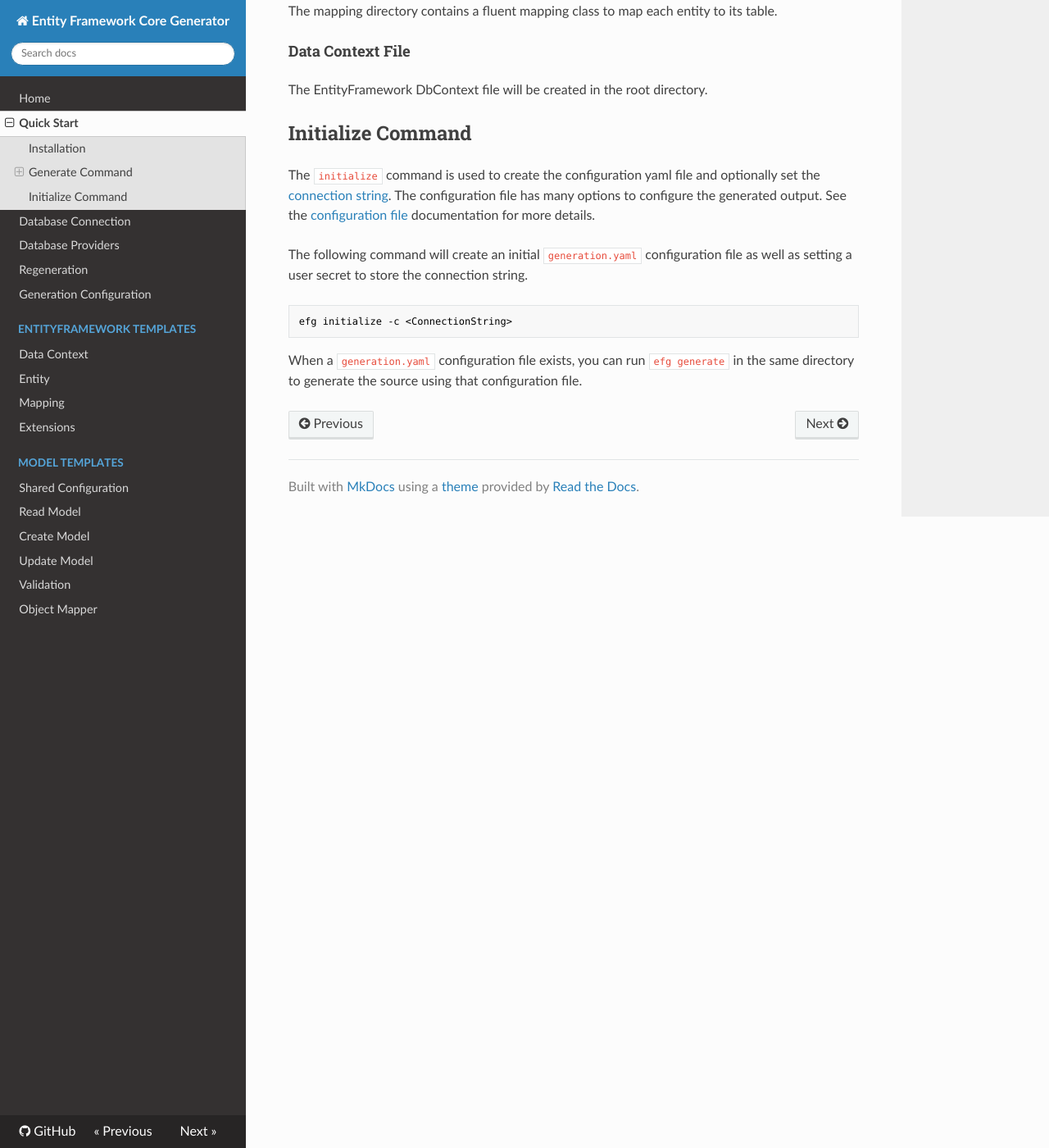
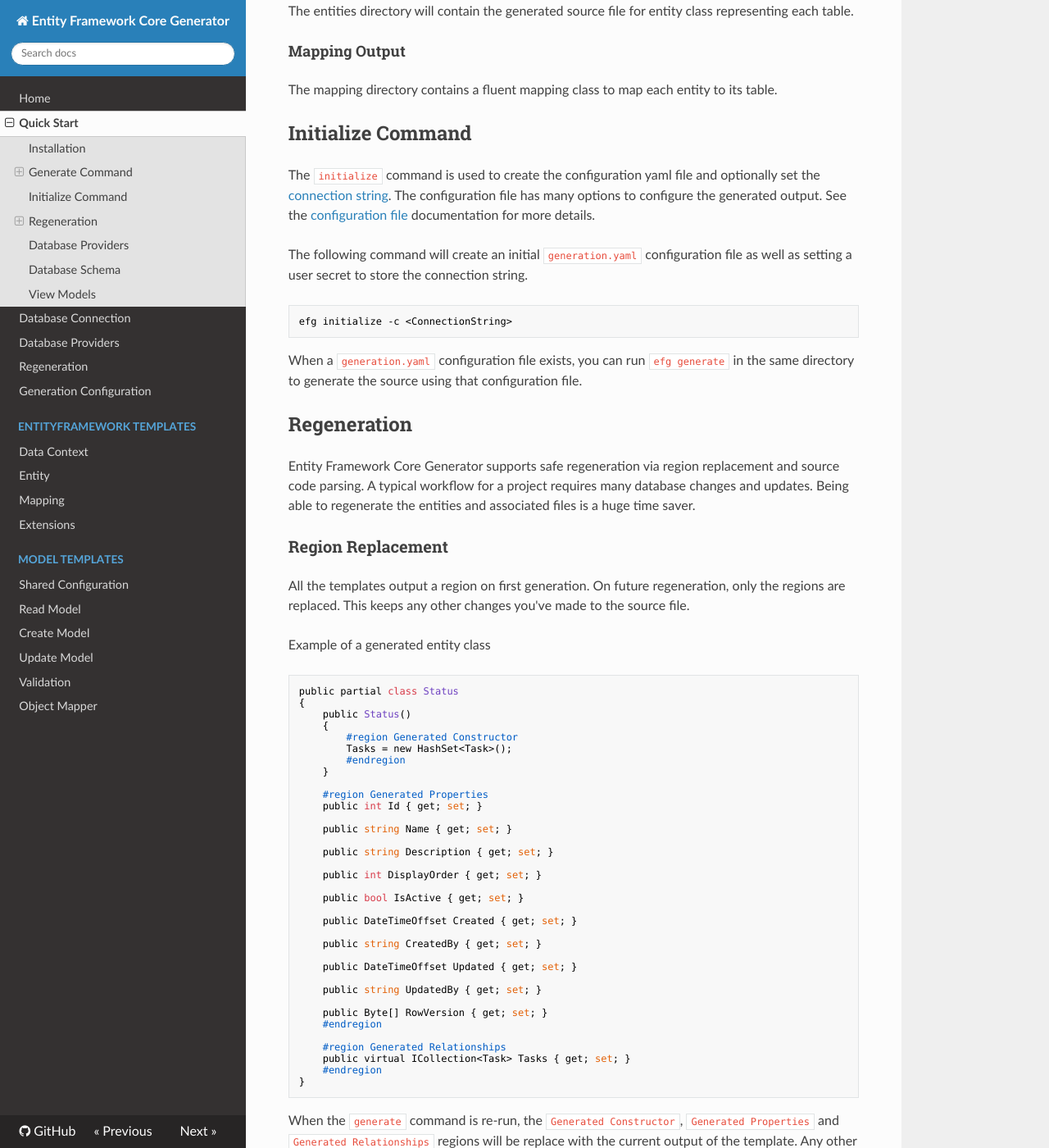
Before and after one commit to loresoft/EntityFrameworkCore.Generator, an MkDocs documentation site: the page built from docs/quickStart.md, in a window 1280 px wide and 1400 px high, scrolled down 915 px. Shown: the whole window at 82% size. Built offline with MkDocs 1.6.1, drawn with Linux system fonts in a browser that asks for light colours; nearby versions of some CDN libraries; old or Windows-style settings are respelled for this version of MkDocs; some of the changed text lies outside the part shown.

Commit message:
update docs

````diff
--- a/docs/quickStart.md
+++ b/docs/quickStart.md
@@ -22,23 +22,23 @@ Replace `<ConnectionString>` with a valid database connection string.
 
 ### Generation Output
 
-The `generate` command will create the follow files and directory structure by default.  The root directory defaults to the current working directory.  Most of the output names and locations can be customized in the [configuration file](configuration.md)
+The `generate` command will create the follow files and directory structure by default.  The root directory defaults to the current working directory.  Most of the output names and locations can be customized in the [configuration file](https://efg.loresoft.com/en/latest/configuration/)
 
-#### Entities Directory
+#### Data Context Output
+
+The EntityFramework DbContext file will be created in the root directory.
+
+#### Entities Output
 
 The entities directory will contain the generated source file for entity class representing each table.
 
-#### Mapping Directory
+#### Mapping Output
 
 The mapping directory contains a fluent mapping class to map each entity to its table.
 
-#### Data Context File
-
-The EntityFramework DbContext file will be created in the root directory.
-
 ## Initialize Command
 
-The `initialize` command is used to create the configuration yaml file and optionally set the [connection string](connectionString.md). The configuration file has many options to configure the generated output.  See the [configuration file](configuration.md) documentation for more details.
+The `initialize` command is used to create the configuration yaml file and optionally set the [connection string](https://efg.loresoft.com/en/latest/connectionString/). The configuration file has many options to configure the generated output.  See the [configuration file](https://efg.loresoft.com/en/latest/configuration/) documentation for more details.
 
 The following command will create an initial `generation.yaml` configuration file as well as setting a user secret to store the connection string.
 
@@ -47,3 +47,90 @@ efg initialize -c <ConnectionString>
 ```
 
 When a `generation.yaml` configuration file exists, you can run `efg generate` in the same directory to generate the source using that configuration file.
+
+## Regeneration
+
+Entity Framework Core Generator supports safe regeneration via region replacement and source code parsing.  A typical workflow for a project requires many database changes and updates.  Being able to regenerate the entities and associated files is a huge time saver.
+
+### Region Replacement
+
+All the templates output a region on first generation.  On future regeneration, only the regions are replaced.  This keeps any other changes you've made to the source file.
+
+Example of a generated entity class
+
+```C#
+public partial class Status
+{
+    public Status()
+    {
+        #region Generated Constructor
+        Tasks = new HashSet<Task>();
+        #endregion
+    }
+
+    #region Generated Properties
+    public int Id { get; set; }
+
+    public string Name { get; set; }
+
+    public string Description { get; set; }
+
+    public int DisplayOrder { get; set; }
+
+    public bool IsActive { get; set; }
+
+    public DateTimeOffset Created { get; set; }
+
+    public string CreatedBy { get; set; }
+
+    public DateTimeOffset Updated { get; set; }
+
+    public string UpdatedBy { get; set; }
+
+    public Byte[] RowVersion { get; set; }
+    #endregion
+
+    #region Generated Relationships
+    public virtual ICollection<Task> Tasks { get; set; }
+    #endregion
+}
+```
+
+When the `generate` command is re-run, the `Generated Constructor`, `Generated Properties` and `Generated Relationships` regions will be replace with the current output of the template.  Any other changes outside those regions will be safe.
+
+### Source Parsing
+
+In order to capture and preserve Entity, Property and DbContext renames, the `generate` command parses any existing mapping and DbContext class to capture how things are named.  This allows you to use the full extend of Visual Studio's refactoring tools to rename things as you like.  Then, when regenerating, those changes won't be lost.
+
+## Database Providers
+
+Entity Framework Core Generator supports the following databases.
+
+- SQL Server
+- PostgreSQL *Coming Soon*
+- MySQL *Coming Soon*
+- Sqlite *Coming Soon*
+
+The provider can be set via command line or via the [configuration file](https://efg.loresoft.com/en/latest/configuration/).
+
+Set via command line
+
+```Shell
+efg generate -c <ConnectionString> -p <Provider>
+```
+
+Set in configuration file
+
+```YAML
+database:
+  connectionString: 'Data Source=(local);Initial Catalog=Tracker;Integrated Security=True'
+  provider: SqlServer
+```
+
+## Database Schema
+
+The database schema is loaded from the metadata model factory implementation of `IDatabaseModelFactory`.  Entity Framework Core Generator uses the implemented interface from each of the supported providers similar to how `ef dbcontext scaffold` works.
+
+## View Models
+
+Entity Framework Core Generator supports generating [Read](https://efg.loresoft.com/en/latest/md/read/), [Create](https://efg.loresoft.com/en/latest/md/create/) and [Update](https://efg.loresoft.com/en/latest/md/update/) view models from an entity.  Many projects rely on view models to shape data.  The model templates can be used to quickly get the basic view models created.  The model templates also support regeneration so any database change can easily be sync'd to the view models.
````
Also changed, not shown: README.md (+137 -26 lines), docs/providers.md (+1 -1 lines).
